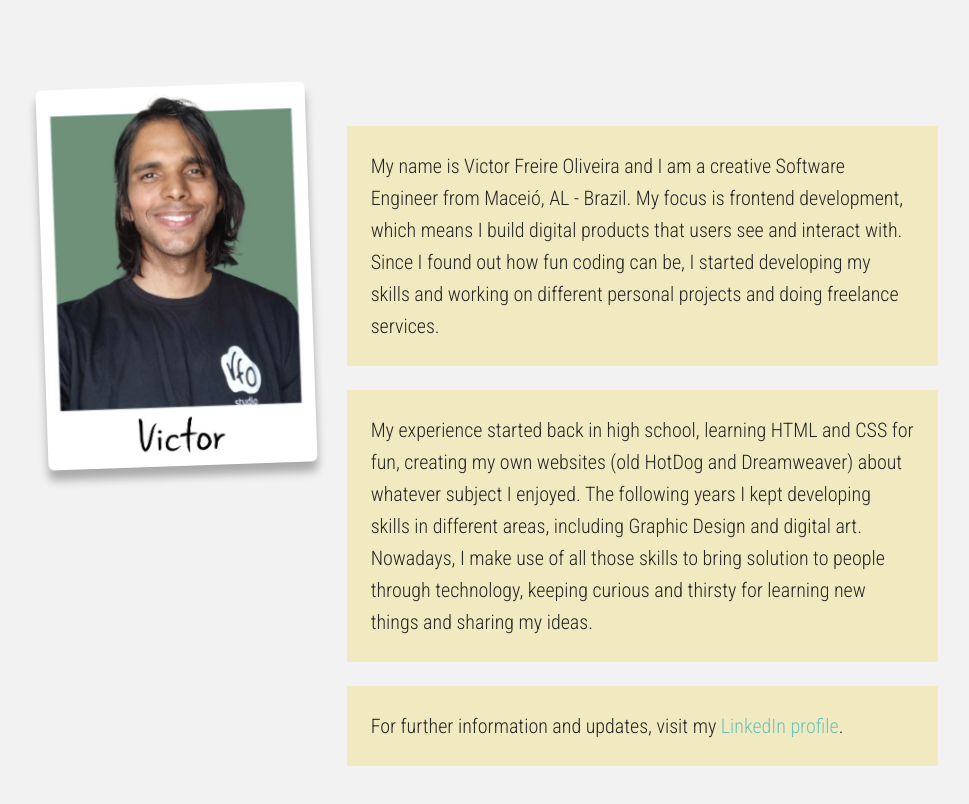
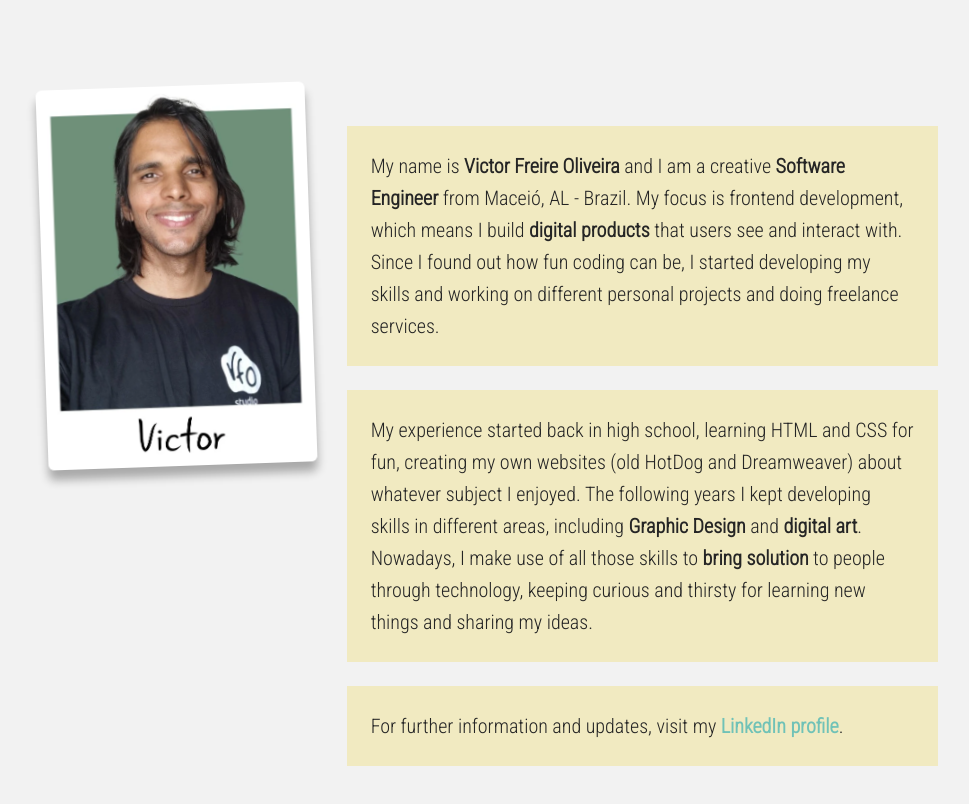
Before and after one commit to oliveira-victor/victor_dev, a React (Vite) app: page / in a window 1280 px wide. Shown: the part 5173-5977 px from the top of the page, without its empty margins (150-1119 px from the left). Built offline with nearby package versions, Linux system fonts and the light colour scheme; a web font is replaced by a local one.

Commit message:
feat: about section txt with bold via i18n trans

```diff
--- a/src/About/index.jsx
+++ b/src/About/index.jsx
@@ -1,5 +1,7 @@
 import { useTranslation } from 'react-i18next'
 import styles from './About.module.css'
+
+import { Trans } from 'react-i18next'
 
 import me from './assets/me.webp'
 
@@ -17,15 +19,15 @@ const About = () => {
                 <div className={styles.aboutTxtContainer}>
                     <div className={styles.aboutTxt}>
                         <p>
-                            {t('aboutP1')}
+                            <Trans i18nKey={t('aboutP1')} />
                         </p>
                         <br />
                         <p>
-                            {t('aboutP2')}
+                            <Trans i18nKey={t('aboutP2')} />
                         </p>
                         <br />
                         <p>
-                            {t('aboutP3')} <a href="https://www.linkedin.com/in/victor-fo/" target='_blank' rel="noreferrer">{t('aboutLink')}</a>.
+                            {t('aboutP3')} <a href="https://www.linkedin.com/in/victor-fo/" target='_blank' rel="noreferrer"><b>{t('aboutLink')}</b></a>.
                         </p>
                     </div>
                 </div>
--- a/src/i18n/translations/en.json
+++ b/src/i18n/translations/en.json
@@ -79,8 +79,8 @@
     },
     "aboutSection": {
         "about": "About",
-        "aboutP1": "My name is Victor Freire Oliveira and I am a creative Software Engineer from Maceió, AL - Brazil. My focus is frontend development, which means I build digital products that users see and interact with. Since I found out how fun coding can be, I started developing my skills and working on different personal projects and doing freelance services.",
-        "aboutP2": "My experience started back in high school, learning HTML and CSS for fun, creating my own websites (old HotDog and Dreamweaver) about whatever subject I enjoyed. The following years I kept developing skills in different areas, including Graphic Design and digital art. Nowadays, I make use of all those skills to bring solution to people through technology, keeping curious and thirsty for learning new things and sharing my ideas.",
+        "aboutP1": "My name is <strong>Victor Freire Oliveira</strong> and I am a creative <strong>Software Engineer</strong> from Maceió, AL - Brazil. My focus is frontend development, which means I build <strong>digital products</strong> that users see and interact with. Since I found out how fun coding can be, I started developing my skills and working on different personal projects and doing freelance services.",
+        "aboutP2": "My experience started back in high school, learning HTML and CSS for fun, creating my own websites (old HotDog and Dreamweaver) about whatever subject I enjoyed. The following years I kept developing skills in different areas, including <strong>Graphic Design</strong> and <strong>digital art</strong>. Nowadays, I make use of all those skills to <strong>bring solution</strong> to people through technology, keeping curious and thirsty for learning new things and sharing my ideas.",
         "aboutP3": "For further information and updates, visit my",
         "aboutLink": "LinkedIn profile"
     },
--- a/src/i18n/translations/ptBR.json
+++ b/src/i18n/translations/ptBR.json
@@ -79,8 +79,8 @@
     },
     "aboutSection": {
         "about": "Sobre",
-        "aboutP1": "Meu nome é Victor Freire Oliveira e sou um engenheiro de software criativo de Maceió, AL - Brasil. Meu foco é desenvolvimento front-end, o que significa que eu desenvolvo produtos digitais que os usuários vêem e com os quais interagem. Desde que eu descobri como criar códigos pode ser divertido, comecei a desenvolver minhas habilidades e a trabalhar em diferentes projetos pessoais e fazer serviços freelance.",
-        "aboutP2": "Minha experiência se iniciou no colégio, aprendendo HTML e CSS por diversão, criando meus próprios sites (antigo HotDog e Dreamweaver) sobre quaisquer assuntos que eu me interessava. Nos anos seguintes, mantive o desenvolvimento de habilidades em diferentes áreas, incluindo Design Gráfico e arte digital. Atualmente, faço uso de todas essas habilidades para trazer soluções a pessoas através da tecnologia, me mantendo curioso e sedento por aprender coisas novas e compartilhar minhas ideias.",
+        "aboutP1": "Meu nome é <strong>Victor Freire Oliveira</strong> e sou um <strong>engenheiro de software</strong> criativo de Maceió, AL - Brasil. Meu foco é desenvolvimento front-end, o que significa que eu desenvolvo <strong>produtos digitais</strong> que os usuários vêem e com os quais interagem. Desde que eu descobri como criar códigos pode ser divertido, comecei a desenvolver minhas habilidades e a trabalhar em diferentes projetos pessoais e fazer serviços freelance.",
+        "aboutP2": "Minha experiência se iniciou no colégio, aprendendo HTML e CSS por diversão, criando meus próprios sites (antigo HotDog e Dreamweaver) sobre quaisquer assuntos que eu me interessava. Nos anos seguintes, mantive o desenvolvimento de habilidades em diferentes áreas, incluindo <strong>Design Gráfico</strong> e <strong>arte digital</strong>. Atualmente, faço uso de todas essas habilidades para <strong>trazer soluções</strong> a pessoas através da tecnologia, me mantendo curioso e sedento por aprender coisas novas e compartilhar minhas ideias.",
         "aboutP3": "Para mais informações, visite meu",
         "aboutLink": "perfil no LinkedIn"
     },
```
